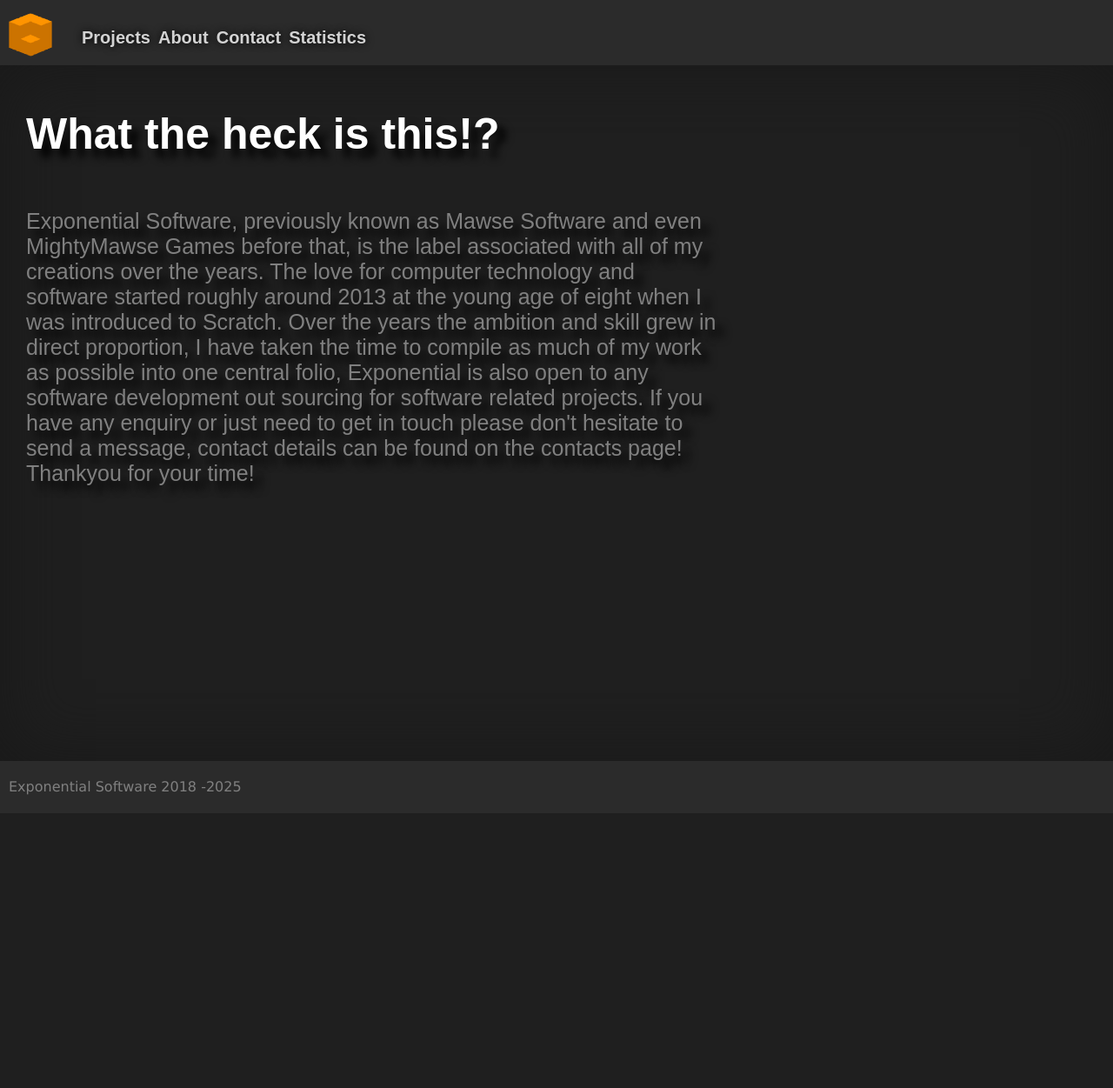
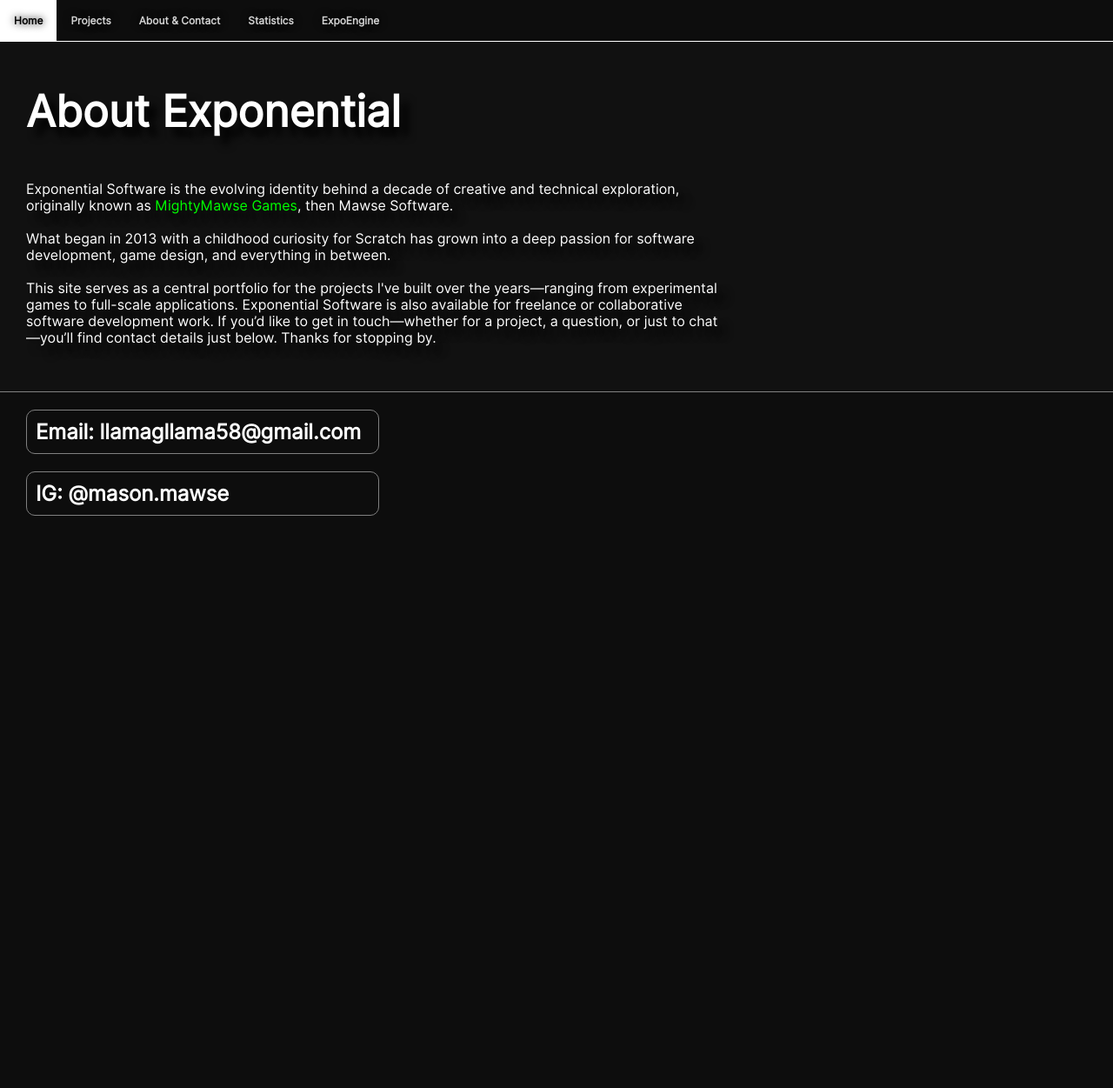
Before and after one commit to MightyMawse/exp_software, a Flask app: page /static/pages/about.html in a window 1280 px wide. Shown: the whole page at 87% size. Before the commit the page ends 914 px from the top, so only its background shows below. Run offline with Flask 3, Linux system fonts and the light colour scheme.

Commit message:
Overhaul
Changed style sheet, remade home screen, joined about and contact pages

```diff
--- a/static/css/default.css
+++ b/static/css/default.css
@@ -1,5 +1,5 @@
 body{
-    background-color: rgb(31, 31, 31);
+    background-color: rgb(17, 17, 17);
     padding: 0%;
     margin: 0%;
     overflow-x: hidden;
@@ -7,27 +7,56 @@ body{
 
 .header{
     position: static;
-    background-color: rgb(43, 43, 43);
+    background-color: rgb(13, 13, 13);
+    display: inline-block;
+    border-bottom: 1px white solid;
+}
+
+.about{
+    top: 140px; margin-left: 30px; font-size: 2vh; color: white; font-family: inter;
+            text-shadow: 10px 10px 10px black; width: 800px;
+}
+
+.contact{
+    margin-left: 30px;
+    font-family: inter;
+    color: white;
+    border: 1px solid gray;
+    border-radius: 10px;
+    padding: 10px;
+    width: 30vw;
+    transition-duration: 500ms;
+    cursor: pointer;
+    text-decoration: none;
+}
+
+.contact:hover{
+    background-color: gray;
 }
 
 .header-button{
     color: lightgray;
-    font-family: Arial, Helvetica, sans-serif;
-    font-size: 20px;
+    font-family: inter;
+    font-size: 1.5vh;
     cursor: pointer;
     transition-duration: 500ms;
-    position: relative;
+    padding: 16px;
+    text-align: center;
     text-shadow: 0 0 10px rgb(31, 31, 31);
     text-decoration: none;
     text-shadow: 0 0 10px black;
+    float: left;
+    display: block;
 }
 
 .header-button:hover{
-    color: orange;
+    background-color: white;
+    color: black;
 }
 
 .page-body{
     position: relative;
+    background: transparent;
 }
 
 .footer{
@@ -35,6 +64,7 @@ body{
     padding-top: 20px;
     padding-left: 10px;
     position: relative;
+    background-color: rgb(13, 13, 13);
     font-family:'Lucida Sans', 'Lucida Sans Regular', 'Lucida Grande', 'Lucida Sans Unicode', Geneva, Verdana, sans-serif
 }
 
@@ -57,40 +87,39 @@ body{
     column-gap: 80px;
 }
 
-
-.logo{
-
-}
-
 .large-graphic-button{
     border: gray solid 1px;
     border-radius: 20px;
-    box-shadow: inset 0 0 50px 10px rgb(43, 43, 43), 10px 10px 10px black;
+    box-shadow: 10px 10px 10px black;
     color: white;
     transition-duration: 500ms;
-    background-color: rgb(43, 43, 43);
+    background-color: rgb(17, 17, 17);
     cursor: pointer;
     text-decoration: none;
+    font-family: inter;
 }
 
 .large-graphic-button:hover{
-    background-color: gray;
-    border: orange solid 1px;
+    border: 1px solid white;
 }
 
 .button{
     border-radius: 10px;
     color: white;
-    font-family: Arial, Helvetica, sans-serif;
-    background-color: orange;
+    font-family: inter;
+    background-color: transparent;
     text-align: center;
     cursor: pointer;
     transition-duration: 500ms;
     text-decoration: none;
+    border: 1px solid white;
+    box-shadow: 0 0 10px black;
 }
 
 .button:hover{
     box-shadow: 0 0 10px white;
+    background-color: white;
+    color: black;
 }
 
 .progress-bar{
@@ -116,3 +145,8 @@ body{
     font-family: mata;
     src: url("../fonts/Mata-Bold.otf");
 }
+
+@font-face {
+    font-family: inter;
+    src: url("../fonts/Inter-Regular.otf");
+}
--- a/static/css/viewer.css
+++ b/static/css/viewer.css
@@ -1,5 +1,5 @@
 .project-viewer-element{
-    border: solid gray 1px;
+    border: solid white 1px;
     border-radius: 10px;
     width: 100%;
     position: relative;
@@ -7,7 +7,7 @@
     padding: 10px;
     font-family: Arial, Helvetica, sans-serif;
     color: gray;
-    background-color: rgb(31, 31, 31);
+    background-color: rgb(17, 17, 17);
 }
 
 .element-subtext{
@@ -15,7 +15,7 @@
 }
 
 .download{
-    color: orange;
+    color: rgb(219, 141, 255);
 }
 
 .feature-image{
--- a/static/pages/about.html
+++ b/static/pages/about.html
@@ -1,37 +1,41 @@
 <html>
     <head>
-        <title>Exponential Software - About</title>
+        <title>Exponential Software - About & Contact</title>
         <link rel="stylesheet" href="../css/default.css">
-        <link rel="icon" type="image/x-icon" href="../img/exp.ico">
+        <link rel="icon" type="image/x-icon" href="../img/exp.png">
     </head>
-    <body onload="Init()">
-        <div class="header" style="height: 75px; width: 100%; z-index: 2;">
-            <div style="width: 100%; top: 15px;">
-                <a href="/" style="display: inline-block;">
-                    <img src="../img/exp.png" class="logo" style="width: 50px; height: 50px; position: relative; top: 15px; margin-right: 40px; left: 10px">
-                </a>
-                <a href="projects.html" class="header-button" style="display: inline-block; margin-top: 15px; height: 10%; margin-right: 5px;"><b>Projects</b></a>
-                <a href="about.html" class="header-button" style="display: inline-block; margin-top: 15px; height: 10%; margin-right: 5px;"><b>About</b></a>
-                <a href="contact.html" class="header-button" style="display: inline-block; margin-top: 15px; height: 10%; margin-right: 5px;"><b>Contact</b></a>
-                <a href="statistic.html" class="header-button" style="display: inline-block; margin-top: 15px; height: 10%; margin-right: 5px;"><b>Statistics</b></a>
-            </div>
+    <body onload="Init()" style="max-height: 100%; overflow: hidden;">
+        <div class="header" style="width: 100%; z-index: 2;">
+            <ul style="overflow: hidden; list-style-type: none; margin: 0; padding: 0;">
+                <li><a href="/" class="header-button"><b>Home</b></a></li>
+                <li><a href="projects.html" class="header-button"><b>Projects</b></a></li>
+                <li><a href="about.html" class="header-button"><b>About & Contact</b></a></li>
+                <li><a href="statistic.html" class="header-button"><b>Statistics</b></a></li>
+                <li><a href="http://www.exponential-engine.ct.ws/" class="header-button" target="_blank"><b>ExpoEngine</b></a></li>
+            </ul>
         </div>
 
-        <div class="page-body" style="height: 100%; box-shadow: inset 0 0 70px 10px rgb(26, 26, 26);">
-            <p style="position: absolute; font-size: 50; font-family: Arial, Helvetica, sans-serif; color: white; text-shadow: 10px 10px 10px black;
-            left: 30px">
-                <b>What the heck is this!?</b>
+        <div class="page-body">
+            <p style="font-size: 50; font-family: inter; color: white; text-shadow: 10px 10px 10px black;
+            margin-left: 30px;">
+                <b>About Exponential</b>
             </p>
-            <p style="position: absolute; top: 140px; left: 30px; font-size: 25px; color: gray; font-family: Arial, Helvetica, sans-serif;
-            text-shadow: 10px 10px 10px black; width: 800px;">
-                Exponential Software, previously known as Mawse Software and even MightyMawse Games before that, is the label associated with all of my creations over the years. The love for computer technology
-                and software started roughly around 2013 at the young age of eight when I was introduced to Scratch. Over the years the ambition and skill grew in direct proportion, I have taken the time to compile as much of my work as possible into one central folio,
-                Exponential is also open to any software development out sourcing for software related projects. If you have any enquiry or just need to get in touch please don't hesitate to send a message, contact details can be found on the contacts page!
-                Thankyou for your time!
+
+            <p class="about">
+            Exponential Software is the evolving identity behind a decade of creative and technical exploration, originally known as <font color="lime">MightyMawse Games</font>, then Mawse Software.<br><br>
+            What began in 2013 with a childhood curiosity for Scratch has grown into a deep passion for software development, game design, and everything in between.<br><br>
+            This site serves as a central portfolio for the projects I've built over the years—ranging from experimental games to full-scale applications.
+            Exponential Software is also available for freelance or collaborative software development work.
+            If you’d like to get in touch—whether for a project, a question, or just to chat—you’ll find contact details just below. Thanks for stopping by.
             </p>
+            <br><br>
         </div>
 
-        <div id="footer" class="footer" style="height: 40px; background-color: rgb(43, 43, 43);">Exponential Software 2018 - </div>
+        <section style="height: 100%; border-top: 1px gray solid; background-color: rgb(13, 13, 13);">
+            <a style="text-decoration: none;"><h1 class="contact">Email: llamagllama58@gmail.com</h1></a>
+            <a style="text-decoration: none;" href="https://www.instagram.com/mason.mawse/"><h1 class="contact">IG: @mason.mawse</h1></a>
+        </section>
+
         <script>
             function Init(){
                 document.getElementById("footer").innerText += new Date().getFullYear();
```
Also changed, not shown: static/pages/contact.html (deleted, +0 -49 lines), static/pages/projects.html (+18 -20 lines), static/pages/statistic.html (+9 -11 lines), static/pages/viewer.html (+10 -12 lines), templates/home.html (+19 -35 lines), static/fonts/Inter-Regular.otf (added), static/img/exp.ico (deleted), static/img/exp.png, 1 other file.
